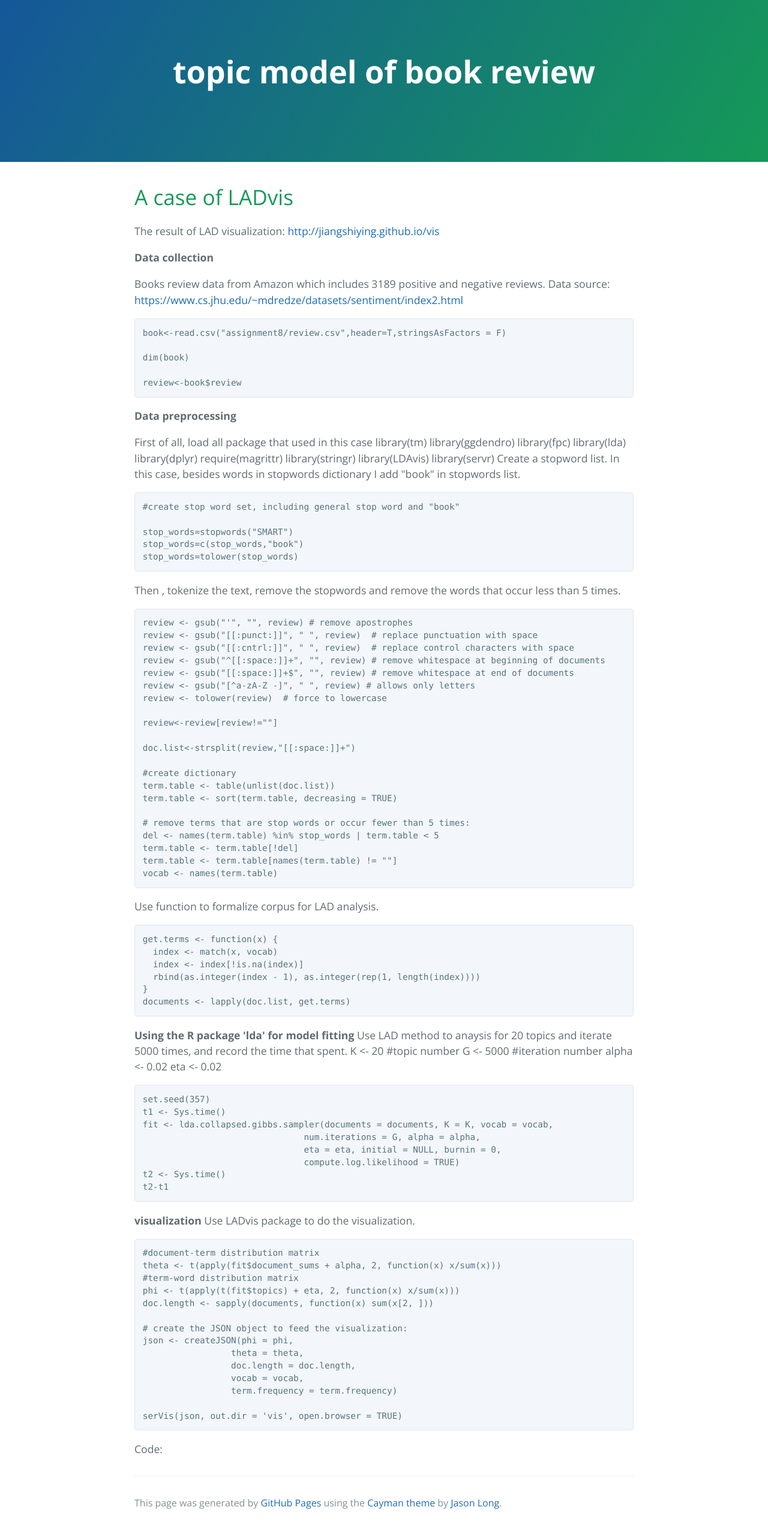
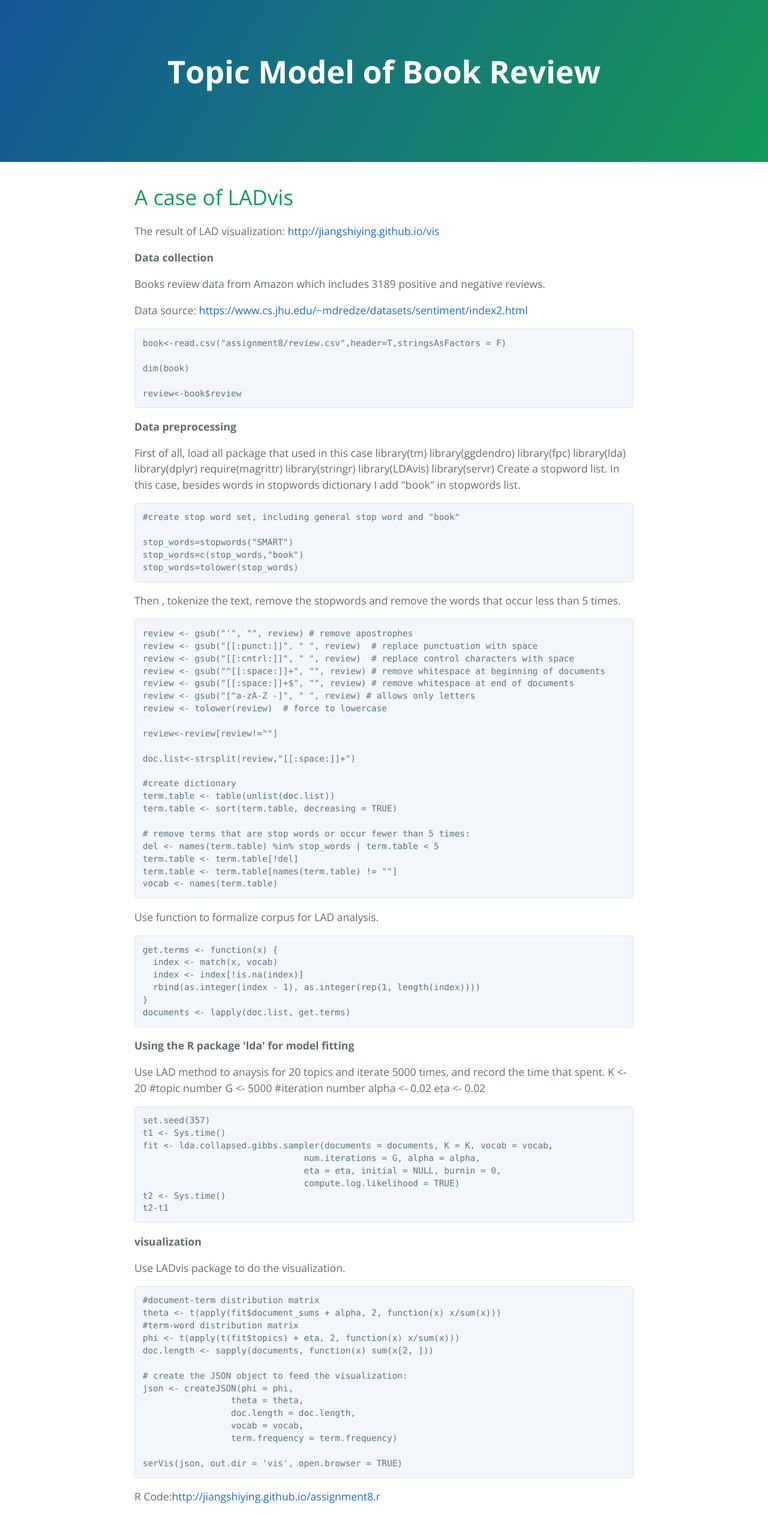
Before and after one commit to jiangshiying/jiangshiying.github.io, a plain HTML site: page index.html in a window 1280 px wide. Shown: the top 2538 px of the page at 60% size. Drawn offline with nearby package versions, Linux system fonts and the light colour scheme.

Commit message:
Replace master branch with page content via GitHub

```diff
--- a/index.html
+++ b/index.html
@@ -2,7 +2,7 @@
 <html lang="en-us">
   <head>
     <meta charset="UTF-8">
-    <title>topic model of book review  by jiangshiying</title>
+    <title>Topic Model of Book Review  by jiangshiying</title>
     <meta name="viewport" content="width=device-width, initial-scale=1">
     <link rel="stylesheet" type="text/css" href="stylesheets/normalize.css" media="screen">
     <link href='https://fonts.googleapis.com/css?family=Open+Sans:400,700' rel='stylesheet' type='text/css'>
@@ -11,7 +11,7 @@
   </head>
   <body>
     <section class="page-header">
-      <h1 class="project-name">topic model of book review </h1>
+      <h1 class="project-name">Topic Model of Book Review </h1>
       <h2 class="project-tagline"></h2>
     </section>
 
@@ -23,8 +23,9 @@
 
 <p><strong>Data collection</strong></p>
 
-<p>Books review data from Amazon which includes 3189 positive and negative reviews.
-Data source: <a href="https://www.cs.jhu.edu/%7Emdredze/datasets/sentiment/index2.html">https://www.cs.jhu.edu/~mdredze/datasets/sentiment/index2.html</a></p>
+<p>Books review data from Amazon which includes 3189 positive and negative reviews.</p>
+
+<p>Data source: <a href="https://www.cs.jhu.edu/%7Emdredze/datasets/sentiment/index2.html">https://www.cs.jhu.edu/~mdredze/datasets/sentiment/index2.html</a></p>
 
 <pre><code>book&lt;-read.csv("assignment8/review.csv",header=T,stringsAsFactors = F)
 
@@ -89,8 +90,9 @@ vocab &lt;- names(term.table)
 documents &lt;- lapply(doc.list, get.terms)
 </code></pre>
 
-<p><strong>Using the R package 'lda' for model fitting</strong>
-Use LAD method to anaysis for 20 topics and iterate 5000 times, and record the time that spent.
+<p><strong>Using the R package 'lda' for model fitting</strong></p>
+
+<p>Use LAD method to anaysis for 20 topics and iterate 5000 times, and record the time that spent.
     K &lt;- 20 #topic number
     G &lt;- 5000 #iteration number
     alpha &lt;- 0.02
@@ -106,8 +108,9 @@ t2 &lt;- Sys.time()
 t2-t1
 </code></pre>
 
-<p><strong>visualization</strong>
-Use LADvis package to do the visualization. </p>
+<p><strong>visualization</strong></p>
+
+<p>Use LADvis package to do the visualization. </p>
 
 <pre><code>#document-term distribution matrix
 theta &lt;- t(apply(fit$document_sums + alpha, 2, function(x) x/sum(x)))
@@ -125,7 +128,7 @@ json &lt;- createJSON(phi = phi,
 serVis(json, out.dir = 'vis', open.browser = TRUE)
 </code></pre>
 
-<p>Code:</p>
+<p>R Code:<a href="http://jiangshiying.github.io/assignment8.r">http://jiangshiying.github.io/assignment8.r</a></p>
 
       <footer class="site-footer">
 
```
Also changed, not shown: params.json (+2 -2 lines).
